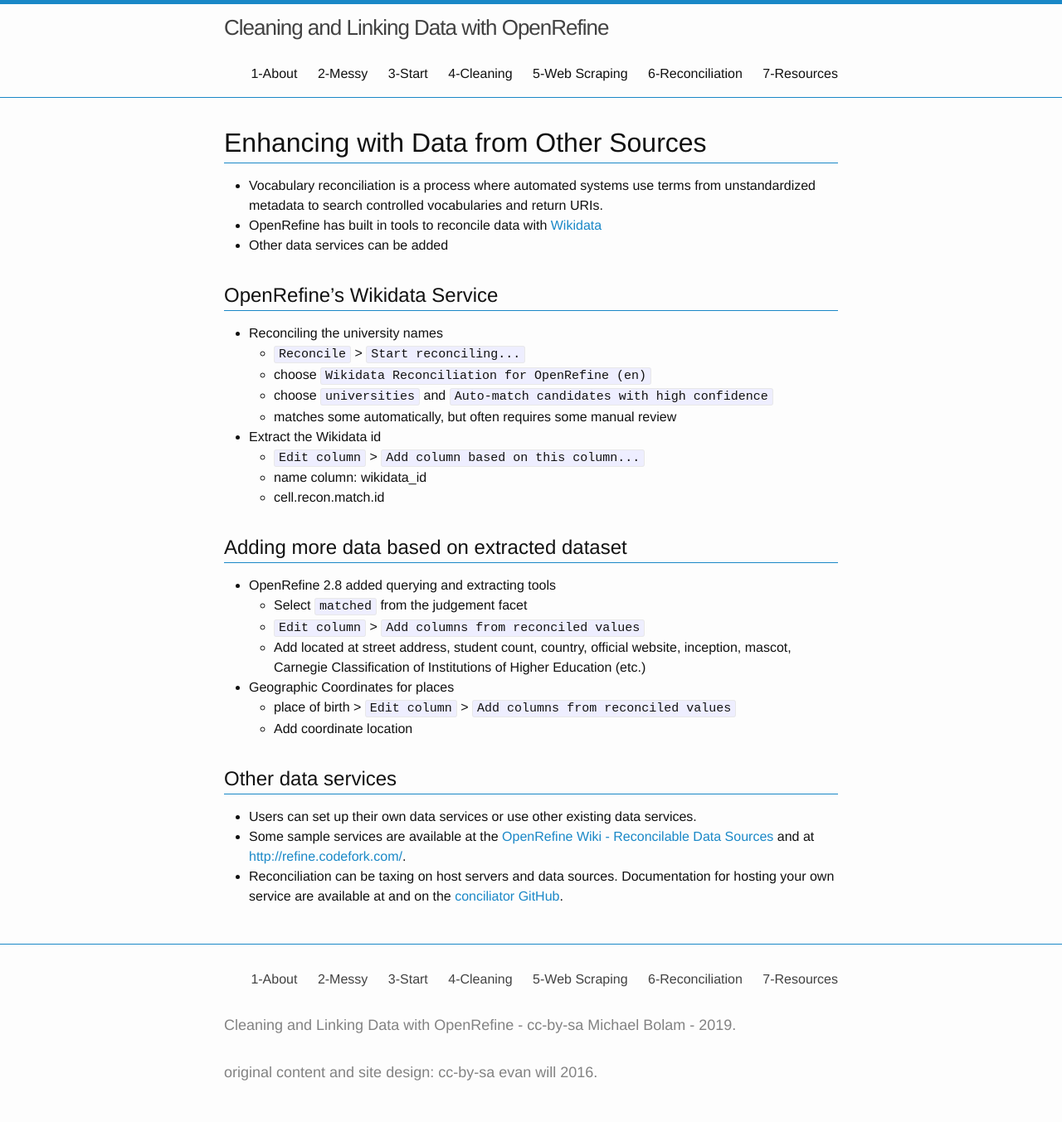
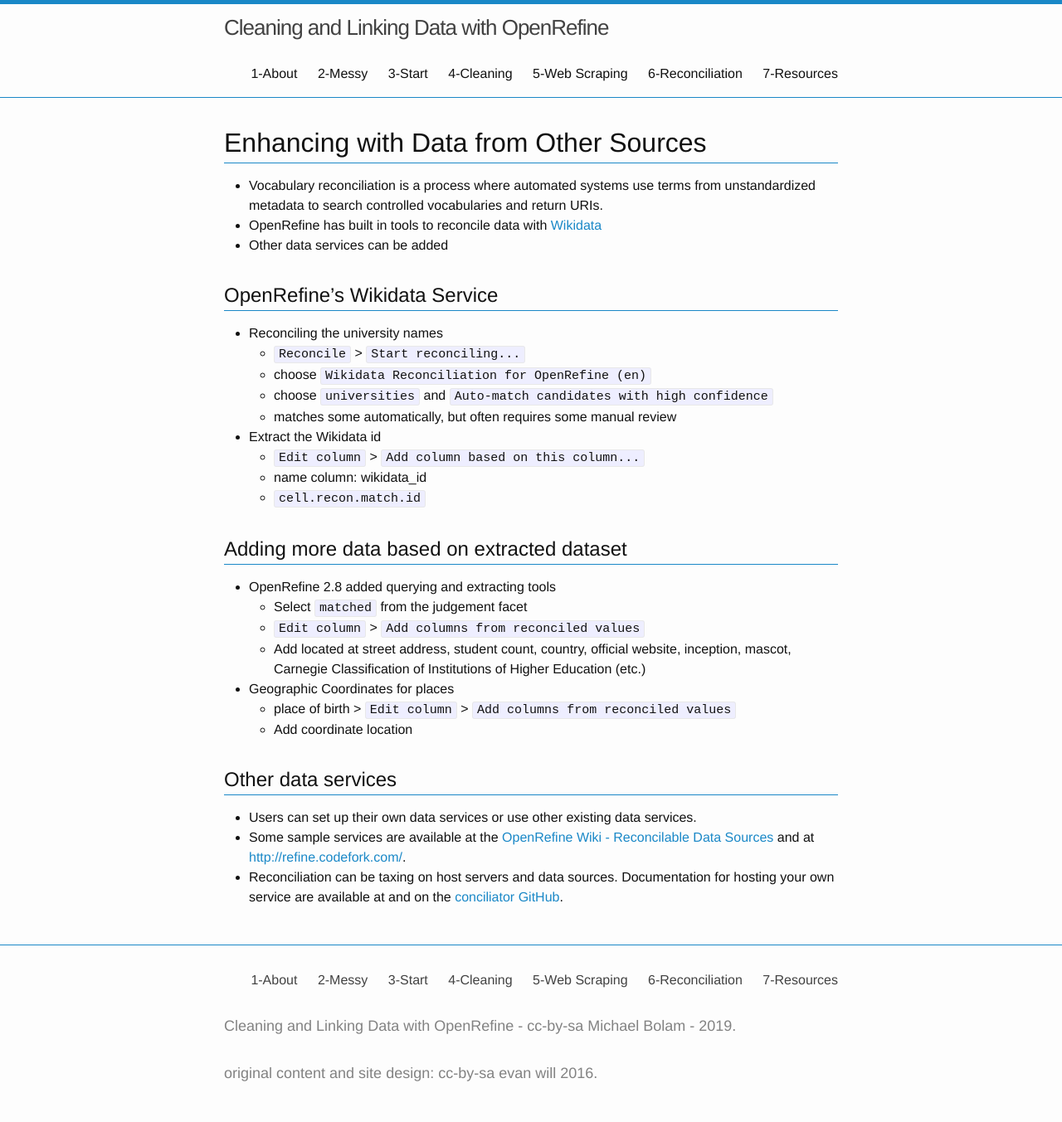
Before and after one commit to mbolam/DSWS_OpenRefine, a Jekyll site: the page built from 6-reconciliation.md, in a window 1280 px wide. Shown: the whole page at 83% size. Built offline with Jekyll 4.4.1, drawn with Linux system fonts in a browser that asks for light colours.

```diff
--- a/6-reconciliation.md
+++ b/6-reconciliation.md
@@ -19,7 +19,7 @@ nav: true
 - Extract the Wikidata id
   - `Edit column` > `Add column based on this column...`
   - name column: wikidata_id
-  - cell.recon.match.id
+  - `cell.recon.match.id`
 
 ## Adding more data based on extracted dataset
 - OpenRefine 2.8 added querying and extracting tools
```
